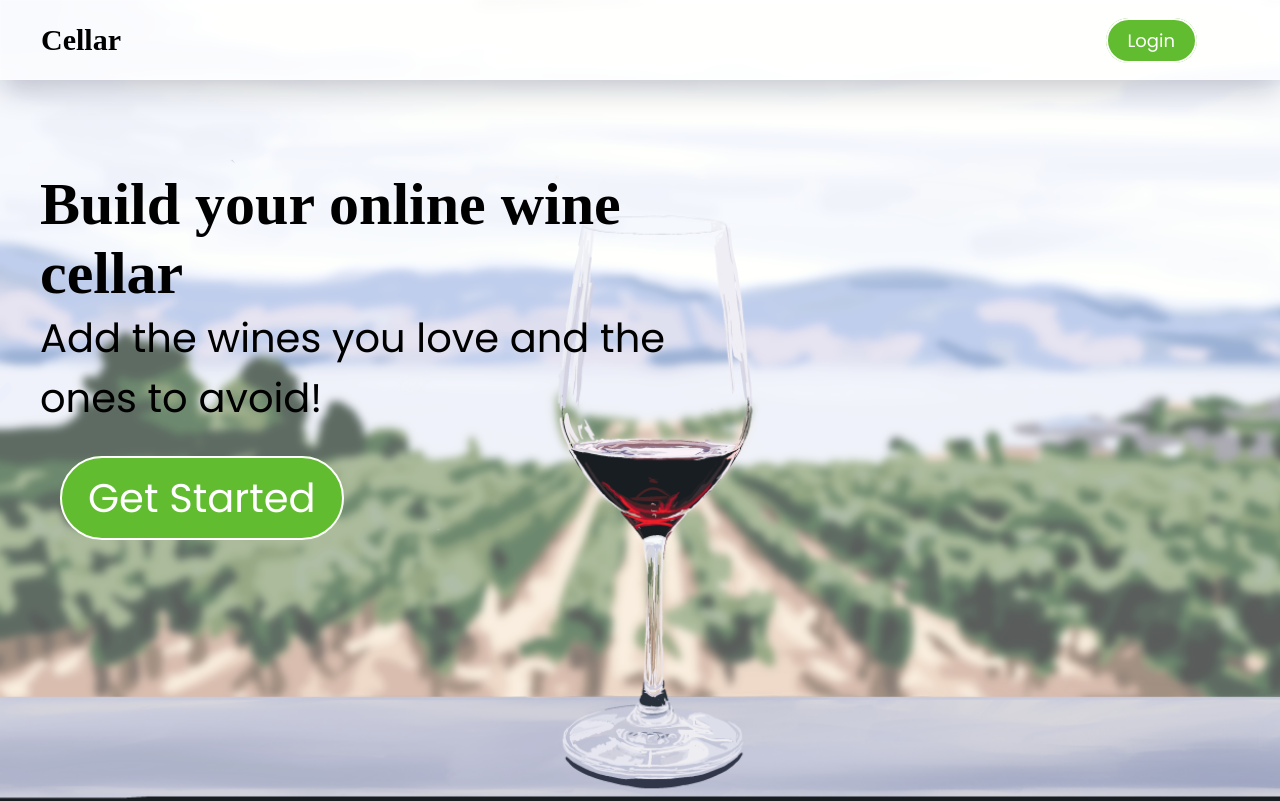
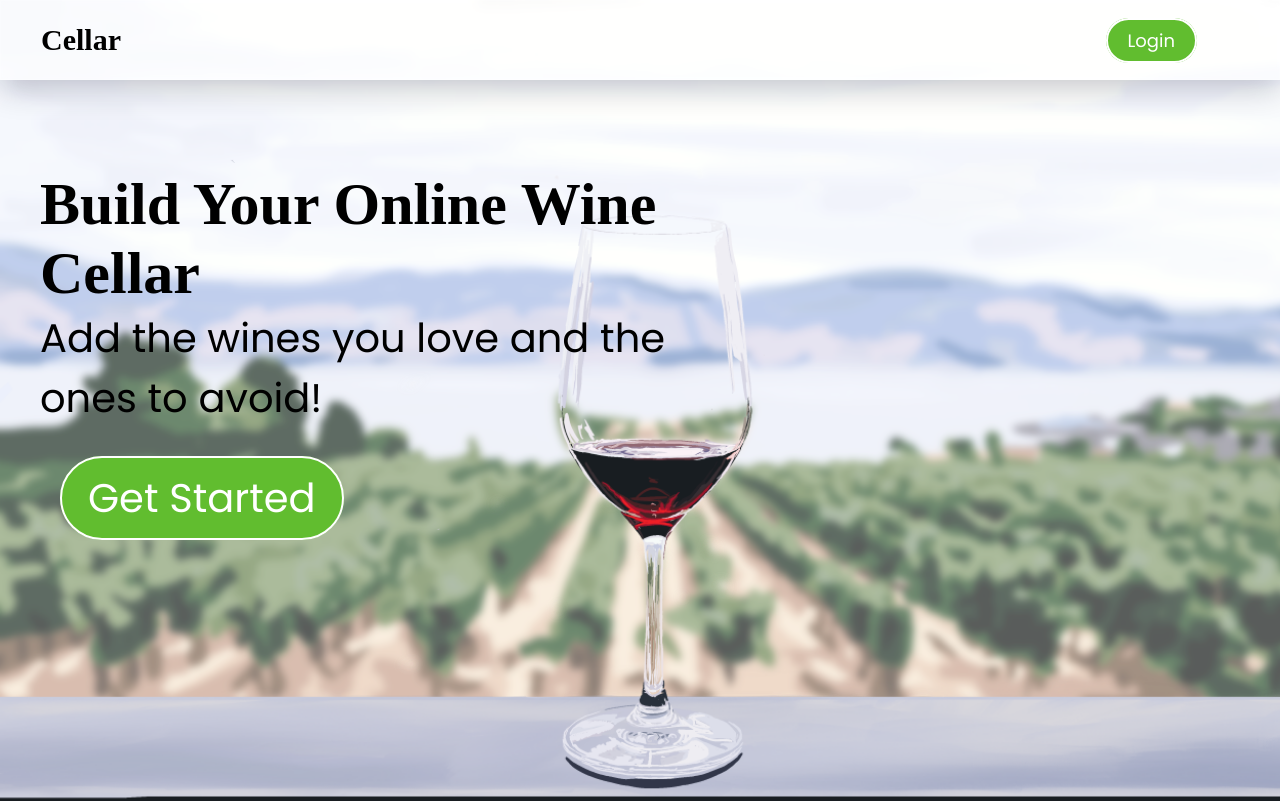
Before and after one commit to katemccoll/Cellar, a React (Create React App) app in the folder client/: page / in a window 1280 px wide. Shown: the top 801 px of the page. Built offline with nearby package versions, Linux system fonts and the light colour scheme; no server answers; a web font is replaced by a local one.

Commit message:
fix: remove edit button; add: uppercase letter on homepage and live link

```diff
--- a/client/src/components/HeroSection/HeroSection.js
+++ b/client/src/components/HeroSection/HeroSection.js
@@ -29,7 +29,7 @@ function HeroSection() {
     return (
         <div className="hero-container">
             <div className="header-container">
-                <h2>
+                <h2 className="capitalize">
                     {headerTitle}
                 </h2>
                 <p>
--- a/client/src/pages/SingleWine.js
+++ b/client/src/pages/SingleWine.js
@@ -100,9 +100,6 @@ const SingleWine = () => {
                     <div className="description-single-wine">
                         {wine.description}
                     </div>
-                    <Button>
-                        Edit
-                    </Button>
                     <Button onClick={handleRemove}>
                         Delete
                     </Button>
```
Also changed, not shown: 1 other file (tests, documents, lock files or other folders).
